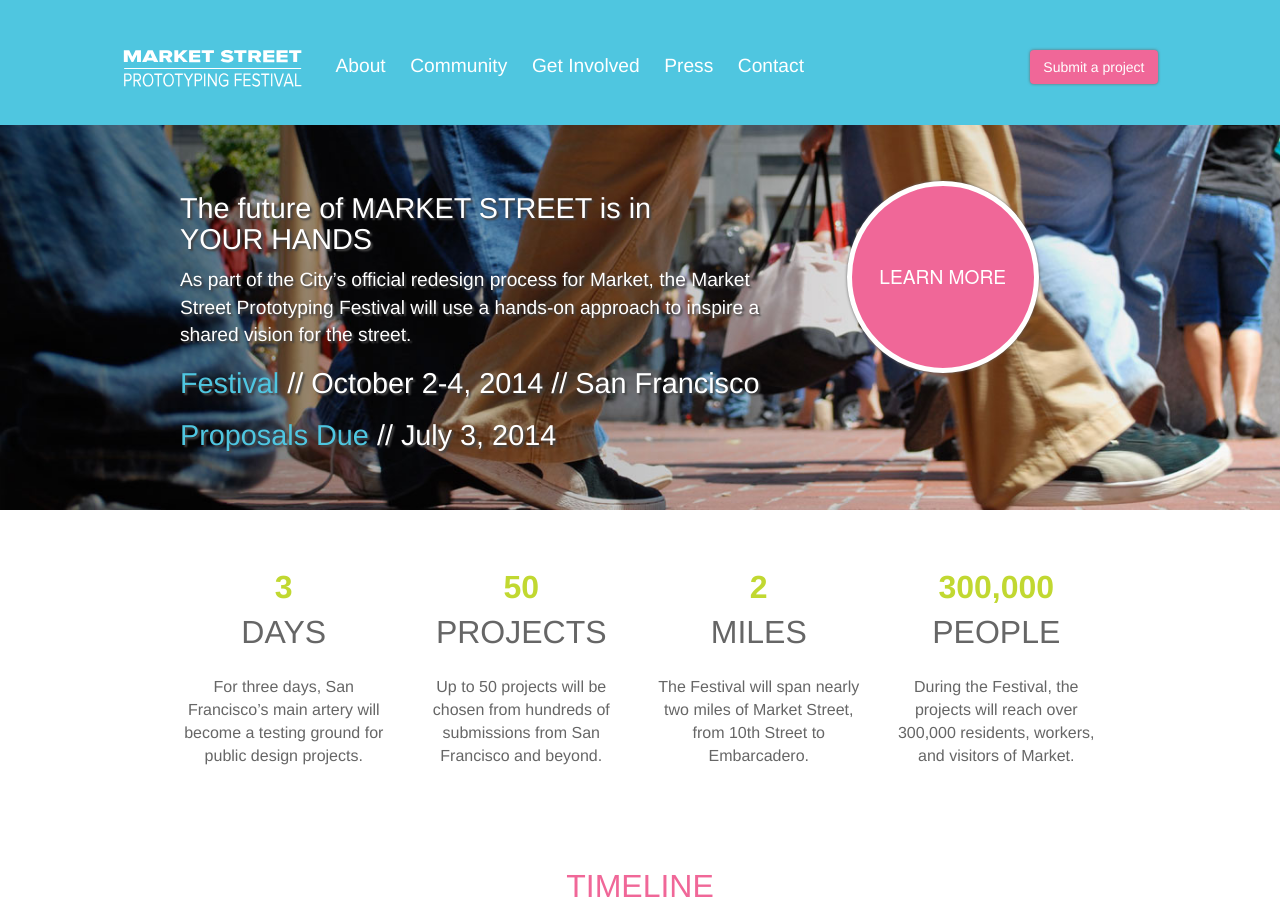
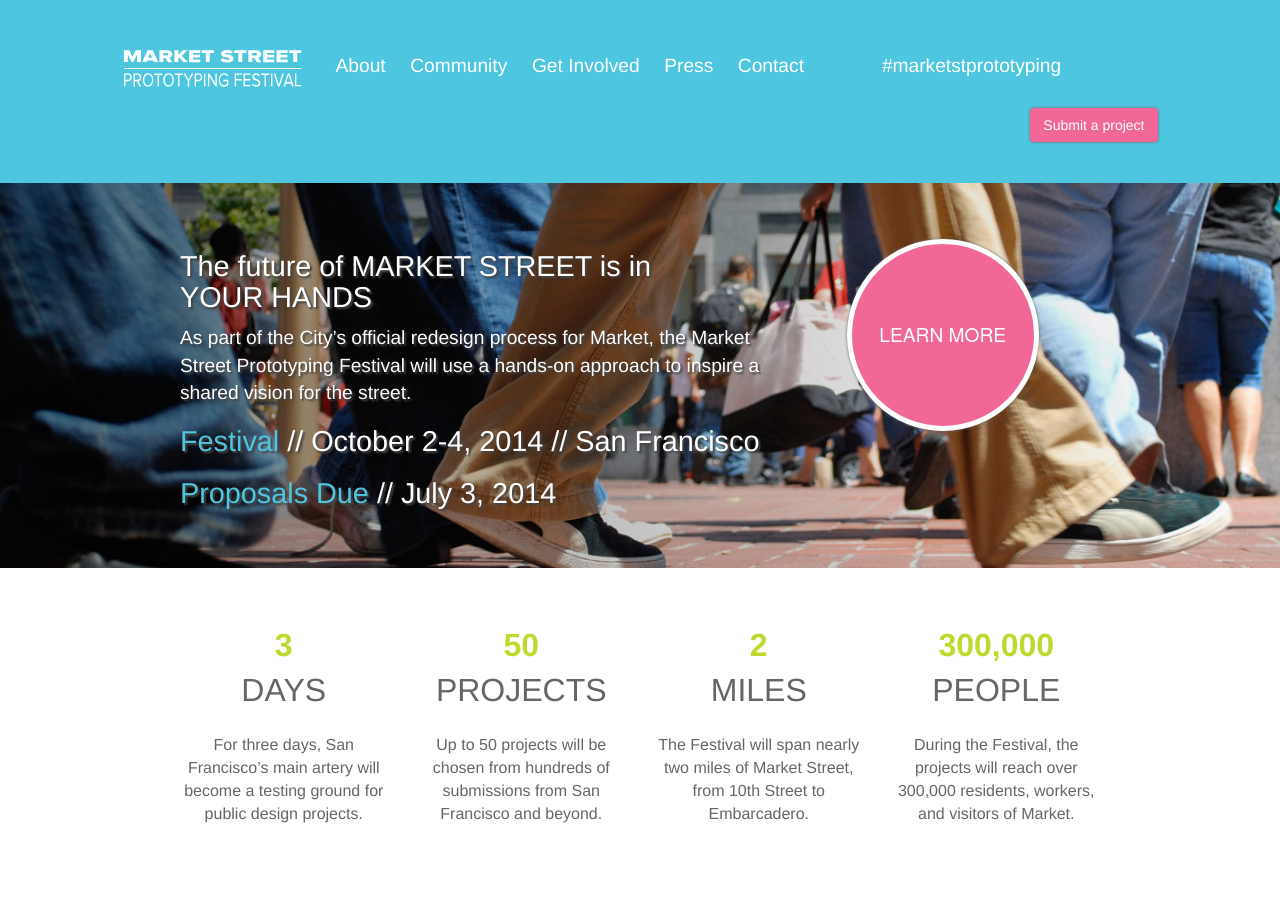
Before and after one commit to jakelevitas/market-street-proto-fest, a Jekyll site: the page built from index.html, in a window 1280 px wide and 900 px high. Built offline with Jekyll 4.4.1, drawn with Linux system fonts in a browser that asks for light colours; nearby versions of some CDN libraries.

Commit message:
Hashtag in header

```diff
--- a/_includes/header.html
+++ b/_includes/header.html
@@ -53,6 +53,7 @@
             <li><a href="{{ site.baseurl }}/getinvolved">Get Involved</a></li>
             <li><a href="{{ site.baseurl }}/press">Press</a></li>
             <li><a href="{{ site.baseurl }}/contact">Contact</a></li>
+            <li><a href="https://twitter.com/intent/tweet?url=http://marketstreetprototyping.org/&text=Market+Street+%23Prototyping+Festival+Invites+Community+Ideas+for+Main+%23SF+Thoroughfare&hashtags=marketstprototyping,design" target="_blank">&nbsp;&nbsp;&nbsp;&nbsp;&nbsp;&nbsp;&nbsp;&nbsp;&nbsp;&nbsp;#marketstprototyping</a></li>
           </ul>
 
           <div>
```
